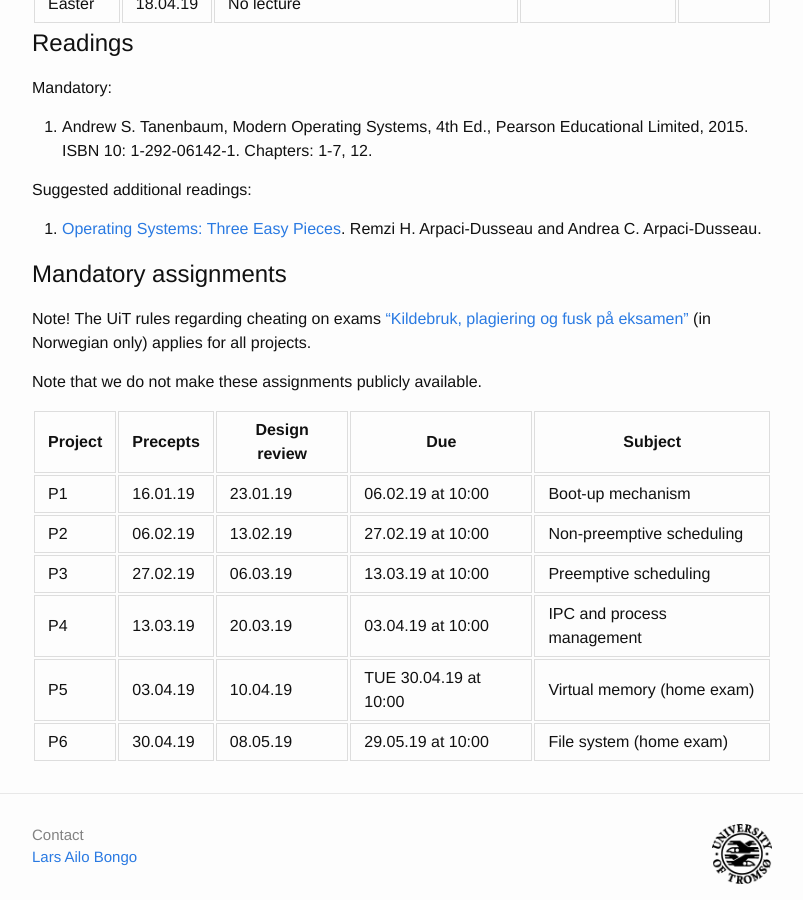
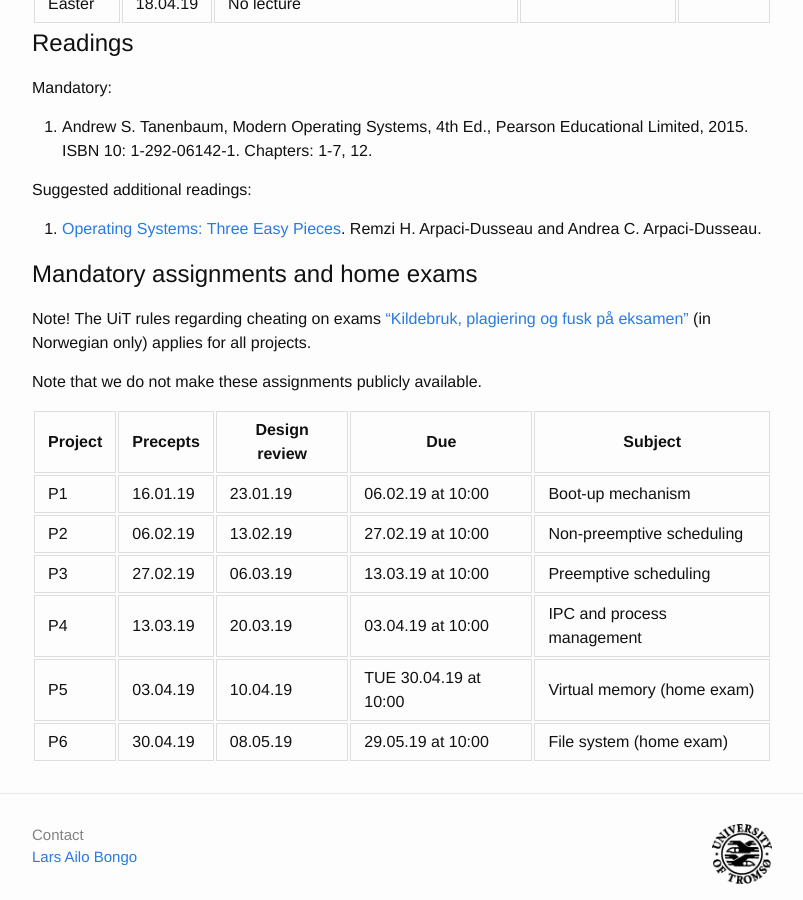
Before and after one commit to uit-inf-2201-s19/uit-inf-2201-s19.github.io, a Jekyll site: the page built from index.md, in a window 1280 px wide and 900 px high, scrolled down 2108 px. Shown: the whole window, without its empty margins (238-1041 px from the left). Built offline with Jekyll 4.4.1, drawn with Linux system fonts in a browser that asks for light colours.

Commit message:
Specify that the list includes home exams

```diff
--- a/index.md
+++ b/index.md
@@ -82,7 +82,7 @@ Suggested additional readings:
 1. [Operating Systems: Three Easy Pieces](http://pages.cs.wisc.edu/~remzi/OSTEP/). Remzi H. Arpaci-Dusseau and Andrea C. Arpaci-Dusseau.
 
 
-## Mandatory assignments
+## Mandatory assignments and home exams
 
 Note! The UiT rules regarding cheating on exams ["Kildebruk, plagiering og fusk på eksamen"](https://uit.no/om/enhet/artikkel?p_document_id=473719&p_dimension_id=88138&men=28714) (in Norwegian only) applies for all projects.
 
```
